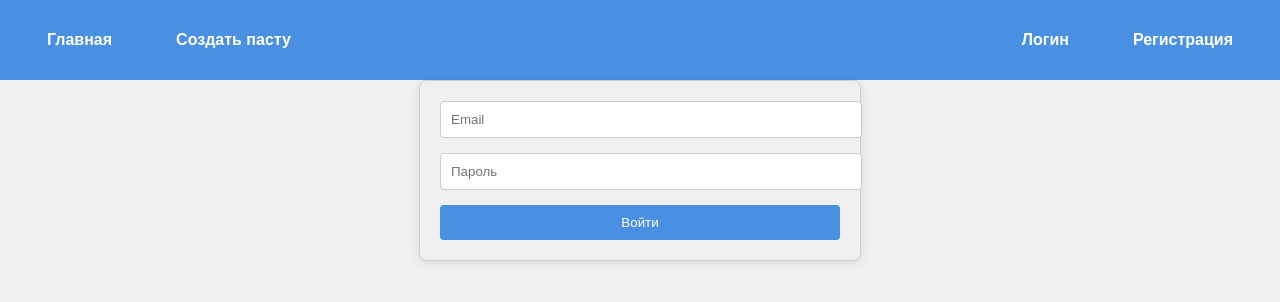
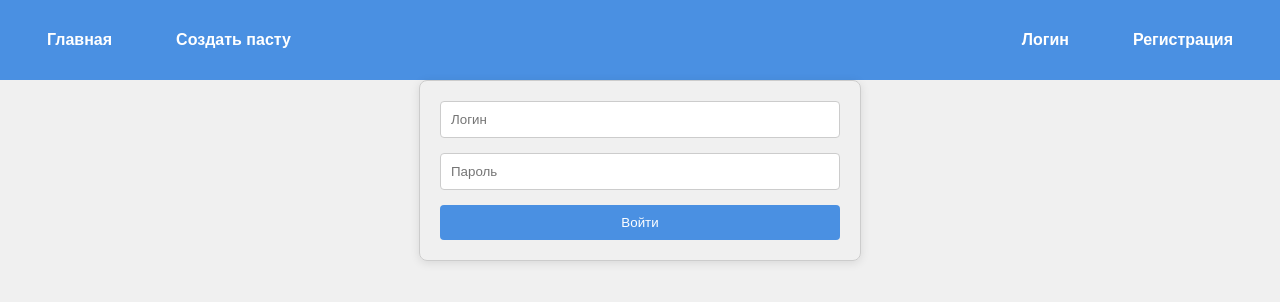
Before and after one commit to anbolax1/easy-paste, a Next.js app in the folder frontend/: page /login in a window 1280 px wide. Shown: the top 302 px of the page. Built offline with nearby package versions, Linux system fonts and the light colour scheme.

Commit message:
формы регистрации и авторизации готовы

```diff
--- a/frontend/package.json
+++ b/frontend/package.json
@@ -12,6 +12,7 @@
   "author": "",
   "license": "ISC",
   "dependencies": {
+    "highlight.js": "^11.10.0",
     "next": "^14.2.5",
     "react": "^18.3.1",
     "react-dom": "^18.3.1"
--- /dev/null
+++ b/frontend/src/components/AuthForm.tsx
@@ -0,0 +1,48 @@
+import styles from "../styles/AuthForm.module.css";
+import {useState} from "react";
+
+const AuthForm = ({onSubmit, buttonText}) => {
+    const [login, setLogin] = useState('');
+    const [password, setPassword] = useState('');
+    const [error, setError] = useState('');
+
+    const handleSubmit = (e) => {
+        e.preventDefault();
+        onSubmit({login, password}); // Передаем данные формы в родительский компонент
+    };
+
+    const handleChange = (e) => {
+        const value = e.target.value;
+        setPassword(value);
+
+        // Проверка длины пароля
+        if (value.length < 3) {
+            setError('Пароль должен содержать не менее 3 символов');
+        } else {
+            setError('');
+        }
+    };
+
+    return (
+        <div className={styles.formContainer}>
+            <form onSubmit={handleSubmit} className={styles.form}>
+                <input
+                    type="text"
+                    value={login}
+                    onChange={(e) => setLogin(e.target.value)}
+                    placeholder="Логин"
+                    required/>
+                <input
+                    type="password"
+                    value={password}
+                    onChange={handleChange}
+                    placeholder="Пароль"
+                    required/>
+                <button type="submit">{buttonText}</button>
+                {error && <span style={{ color: 'red' }}>{error}</span>}
+            </form>
+        </div>
+    );
+}
+
+export default AuthForm;
--- a/frontend/src/components/Paste/PasteItem.tsx
+++ b/frontend/src/components/Paste/PasteItem.tsx
@@ -10,8 +10,9 @@ const PasteItem = ({ title, content, language, hash }) => {
             <div className={styles.div}>
                 <div className={styles.pasteInfo}>
                     <p className={styles.title}>{title}</p>
+                    {language &&
                     <p className={styles.language}>{language}</p>
-
+                    }
                 </div>
                 <div className={styles.content}>{content}</div>
             </div>
--- a/frontend/src/pages/login.tsx
+++ b/frontend/src/pages/login.tsx
@@ -1,16 +1,13 @@
 import { useState } from 'react';
 import axios from 'axios';
-import styles from '../styles/Login.module.css';
+import AuthForm from "../components/AuthForm";
 
 
 const Login = ({ setIsAuthenticated }) => {
-    const [email, setEmail] = useState('');
-    const [password, setPassword] = useState('');
 
-    const handleLogin = async (e) => {
-        e.preventDefault();
+    const handleLogin = async ({ login, password }) => {
         try {
-            const response = await axios.post('/api/login', { email, password });
+            const response = await axios.post('/api/login', { login, password });
             if (response.data.success) {
                 setIsAuthenticated(true);
             }
@@ -20,13 +17,7 @@ const Login = ({ setIsAuthenticated }) => {
     };
 
     return (
-        <div className={styles.formContainer}>
-            <form onSubmit={handleLogin}>
-                <input type="email" value={email} onChange={(e) => setEmail(e.target.value)} placeholder="Email" required />
-                <input type="password" value={password} onChange={(e) => setPassword(e.target.value)} placeholder="Пароль" required />
-                <button type="submit">Войти</button>
-            </form>
-        </div>
+        <AuthForm onSubmit={handleLogin} buttonText='Войти'/>
     );
 };
 
--- a/frontend/src/styles/Login.module.css
+++ b/frontend/src/styles/AuthForm.module.css
@@ -7,8 +7,12 @@
     box-shadow: 0 2px 10px rgba(0,0,0,0.1);
 }
 
+.form {
+    display: flex;
+    flex-direction: column;
+}
+
 .formContainer input {
-    width: 100%;
     padding: 10px;
     margin-bottom: 15px;
     border: 1px solid #ccc;
@@ -16,7 +20,6 @@
 }
 
 .formContainer button {
-    width: 100%;
     padding: 10px;
     background-color: #4a90e2;
     color: white;
--- a/frontend/src/styles/Register.module.css
+++ /dev/null
@@ -1,29 +0,0 @@
-.formContainer {
-    max-width: 400px;
-    margin: auto;
-    padding: 20px;
-    border: 1px solid #ccc;
-    border-radius: 8px;
-    box-shadow: 0 2px 10px rgba(0,0,0,0.1);
-}
-
-.formContainer input {
-    width: 100%;
-    padding: 10px;
-    margin-bottom: 15px;
-    border: 1px solid #ccc;
-    border-radius: 4px;
-}
-
-.formContainer button {
-    width: 100%;
-    padding: 10px;
-    background-color: #4a90e2;
-    color: white;
-    border: none;
-    border-radius: 4px;
-}
-
-.formContainer button:hover {
-    background-color: #357ab8;
-}
```
Also changed, not shown: frontend/src/pages/register.tsx (+4 -13 lines), frontend/src/styles/Paste/PasteItem.module.css (+5 -4 lines), 2 other files (tests, documents, lock files or other folders).
